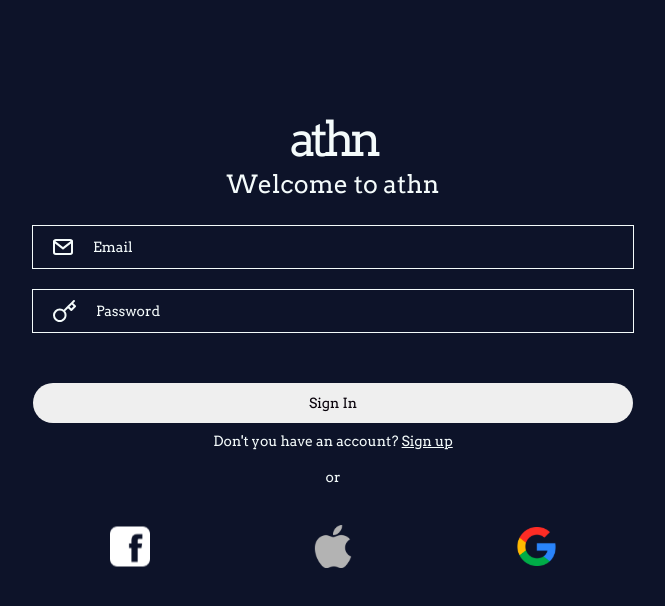
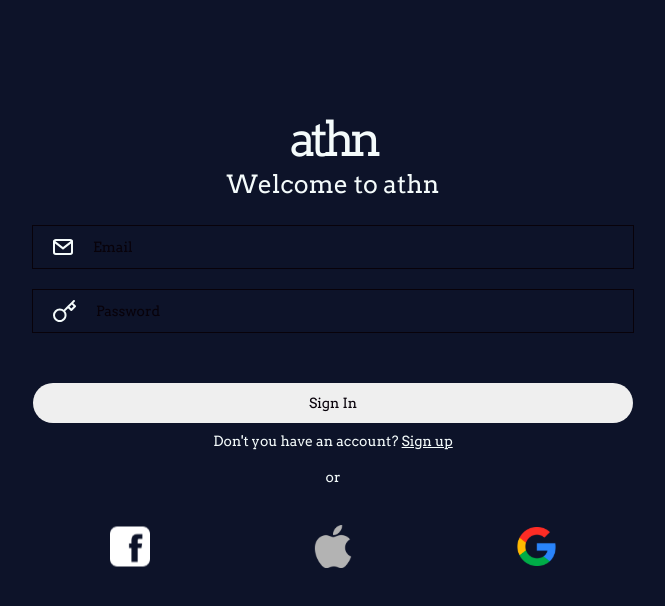
Before and after one commit to vitorlofonseca/athn-react, a React (Create React App) app: page / in a window 1280 px wide. Shown: the top 606 px of the page, without its empty margins (307-972 px from the left). Built offline with nearby package versions, Linux system fonts and the light colour scheme; what miragejs would draw is missing.

Commit message:
Fixing InputText colors

```diff
--- a/src/components/InputText/input-text.module.scss
+++ b/src/components/InputText/input-text.module.scss
@@ -1,7 +1,12 @@
 .l-input-wrapper {
-  border: 1px solid var(--white);
+  border: 1px solid var(--font);
   display: flex;
   width: 100%;
+
+  ::placeholder {
+    color: var(--font);
+    opacity: 1; /* Firefox */
+  }
 }
 
 .c-input-text {
@@ -11,7 +16,7 @@
   font-weight: 400;
   font-size: 14px;
   line-height: 17px;
-  color: var(--white);
+  color: var(--font);
   padding-left: 20px;
   width: 100%;
   font-family: "Arvo", serif;
@@ -24,8 +29,3 @@
 .c-icon {
   padding-left: 20px;
 }
-
-::placeholder {
-  color: var(--white);
-  opacity: 1; /* Firefox */
-}
--- a/src/components/Topbar/topbar.module.scss
+++ b/src/components/Topbar/topbar.module.scss
@@ -47,6 +47,11 @@
   .c-search-box {
     margin-top: 25px;
     margin-bottom: 20px;
+    border-color: var(--white);
+
+    ::placeholder {
+      color: var(--white);
+    }
   }
 }
 
```
